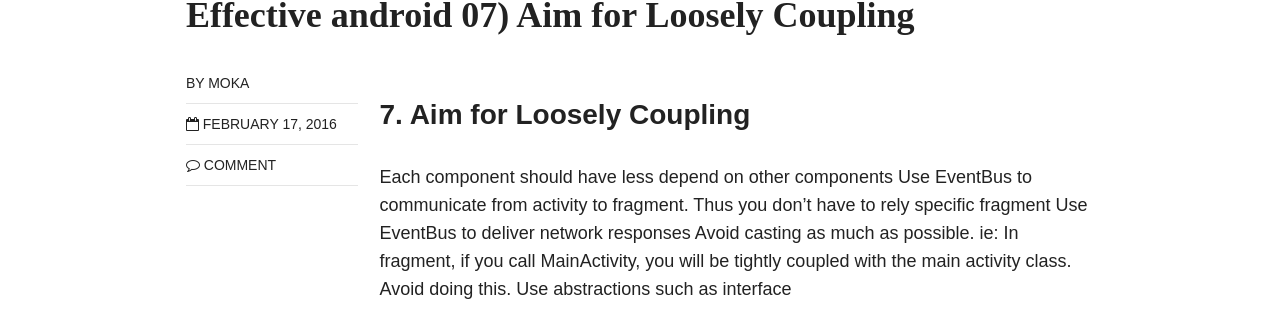
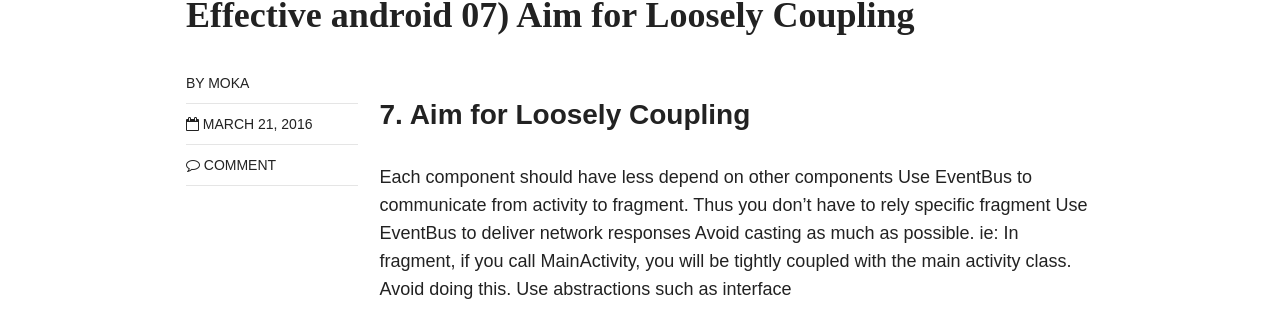
Before and after one commit to steadymoka/moka-a.github.io, a Jekyll site: the page built from _posts/effective-android/2016-03-17-effective-android-07.md, in a window 1280 px wide. Shown: the part 490-799 px from the top of the page. Built offline with Jekyll 4.4.1, drawn with Linux system fonts in a browser that asks for light colours; nearby versions of some CDN libraries; comment, search, counter and statistics services are not loaded.

Commit message:
edit date

```diff
--- a/_posts/effective-android/2016-03-17-effective-android-07.md
+++ b/_posts/effective-android/2016-03-17-effective-android-07.md
@@ -7,7 +7,7 @@ excerpt:
 tags: [android, effective-android]
 image:
   feature:
-date: 2016-02-17
+date: 2016-03-21
 ---
 
 ### 7. Aim for Loosely Coupling
```
